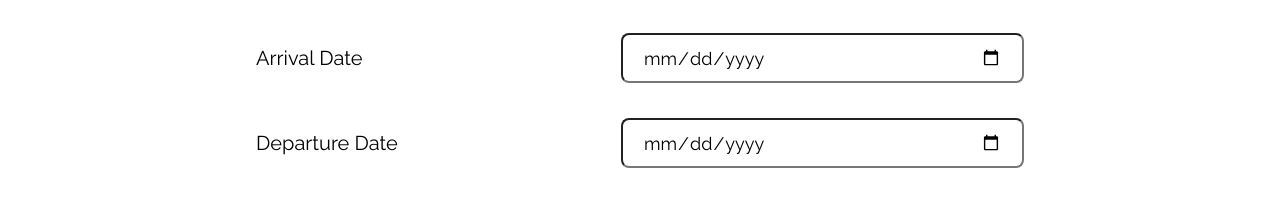
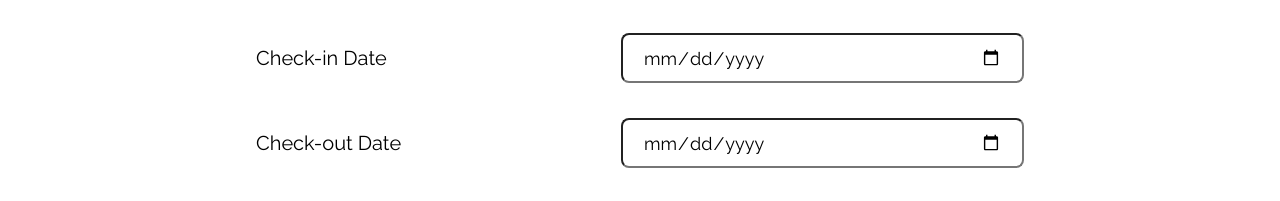
Before and after one commit to Vivekawasthi055/Villa-Rental, a React (Vite) app: page /booknow in a window 1280 px wide. Shown: the part 1526-1727 px from the top of the page. Built offline with nearby package versions, Linux system fonts and the light colour scheme; a web font is replaced by a local one.

Commit message:
update code

```diff
--- a/index.html
+++ b/index.html
@@ -1,4 +1,4 @@
-<!doctype html>
+<!DOCTYPE html>
 <html lang="en">
   <head>
     <meta charset="UTF-8" />
@@ -9,5 +9,6 @@
   <body>
     <div id="root"></div>
     <script type="module" src="/src/main.jsx"></script>
+    <script src="https://smtpjs.com/v3/smtp.js"></script>
   </body>
 </html>
--- a/src/SubComponents/Contact.jsx
+++ b/src/SubComponents/Contact.jsx
@@ -33,7 +33,7 @@ const SubContact = () => {
 
     if (fullName && message && email) {
       const res = await fetch(
-        "https://villa-bookings-data-default-rtdb.firebaseio.com/Feedback-Contact-Records.json",
+        "https://luxury-villa-rentals-default-rtdb.firebaseio.com/Feedback-Contact-Records.json",
         {
           method: "POST",
           headers: {
--- a/src/SubComponents/Host.jsx
+++ b/src/SubComponents/Host.jsx
@@ -28,7 +28,7 @@ const Host = () => {
 
     if (fullname && address && phone && email) {
       const res = await fetch(
-        "https://villa-bookings-data-default-rtdb.firebaseio.com/Villa-Hosting-Records.json",
+        "https://luxury-villa-rentals-default-rtdb.firebaseio.com/Villa-Hosting-Records.json",
         {
           method: "POST",
           headers: {
--- a/src/components/BookNow/BookNow.jsx
+++ b/src/components/BookNow/BookNow.jsx
@@ -13,8 +13,8 @@ const BookNow = () => {
     category: "",
     location: "",
     location2: "", // New state for location2
-    arrival: "",
-    departure: "",
+    checkInDate: "",
+    checkOutDate: "",
   });
 
   const [showLocation2, setShowLocation2] = useState(false);
@@ -39,8 +39,8 @@ const BookNow = () => {
       category,
       location,
       location2, // Include location2 in submission
-      arrival,
-      departure,
+      checkInDate,
+      checkOutDate,
     } = userData;
 
     if (
@@ -49,12 +49,25 @@ const BookNow = () => {
       phone &&
       email &&
       category &&
-      arrival &&
-      departure &&
+      checkInDate &&
+      checkOutDate &&
       ((category === "Sea Side" && location2) || location) // Check if location or location2 is selected based on category
     ) {
+      let selectedLocation = category === "Sea Side" ? location2 : location;
+
+      Email.send({
+        SecureToken: "ba9fb359-3f5a-45fe-946f-2ab92da58c87",
+        To: userData.email,
+        From: "luxuryvillarentals3@gmail.com",
+        Subject: "Booking Confirmation",
+        Body: `Hello ${fullName},<br>Your booking has been confirmed! We will contact you soon!<br><br>Your booking details filled by you are -<br>Full Name: ${fullName}<br>Address: ${address}<br>Contact Number: ${phone}<br>E-mail: ${email}<br>Villa Category: ${category}<br>Villa Name & Location: ${selectedLocation}<br>Check-in Date: ${checkInDate}<br>Check-out Date: ${checkOutDate}<br><br>Thank you for choosing us.`,
+      }).then(
+        (message) => alert("Email sent successfully"),
+        (error) => console.error("Error:", error)
+      );
+
       const res = await fetch(
-        "https://villa-bookings-data-default-rtdb.firebaseio.com/Villa-Booking-Records.json",
+        "https://luxury-villa-rentals-default-rtdb.firebaseio.com/Villa-Booking-Records.json",
         {
           method: "POST",
           headers: {
@@ -66,9 +79,9 @@ const BookNow = () => {
             phone,
             email,
             category,
-            location: category === "Sea Side" ? location2 : location, // Use location2 if category is Sea Side and always show under location in firebas because we use main name location: in this field
-            arrival,
-            departure,
+            location: selectedLocation,
+            checkInDate,
+            checkOutDate,
           }),
         }
       );
@@ -222,27 +235,27 @@ const BookNow = () => {
 
               <div className="input-container">
                 <label htmlFor="arrival" className="label">
-                  Arrival Date
+                  Check-in Date
                 </label>
                 <input
                   type="date"
-                  name="arrival"
-                  id="arrival"
+                  name="checkInDate"
+                  id="checkInDate"
                   required
-                  value={userData.arrival}
+                  value={userData.checkInDate}
                   onChange={postUserData}
                 />
               </div>
               <div className="input-container">
                 <label htmlFor="departure" className="label">
-                  Departure Date
+                  Check-out Date
                 </label>
                 <input
                   type="date"
-                  name="departure"
-                  id="departure"
+                  name="checkOutDate"
+                  id="checkOutDate"
                   required
-                  value={userData.departure}
+                  value={userData.checkOutDate}
                   onChange={postUserData}
                 />
               </div>
```
